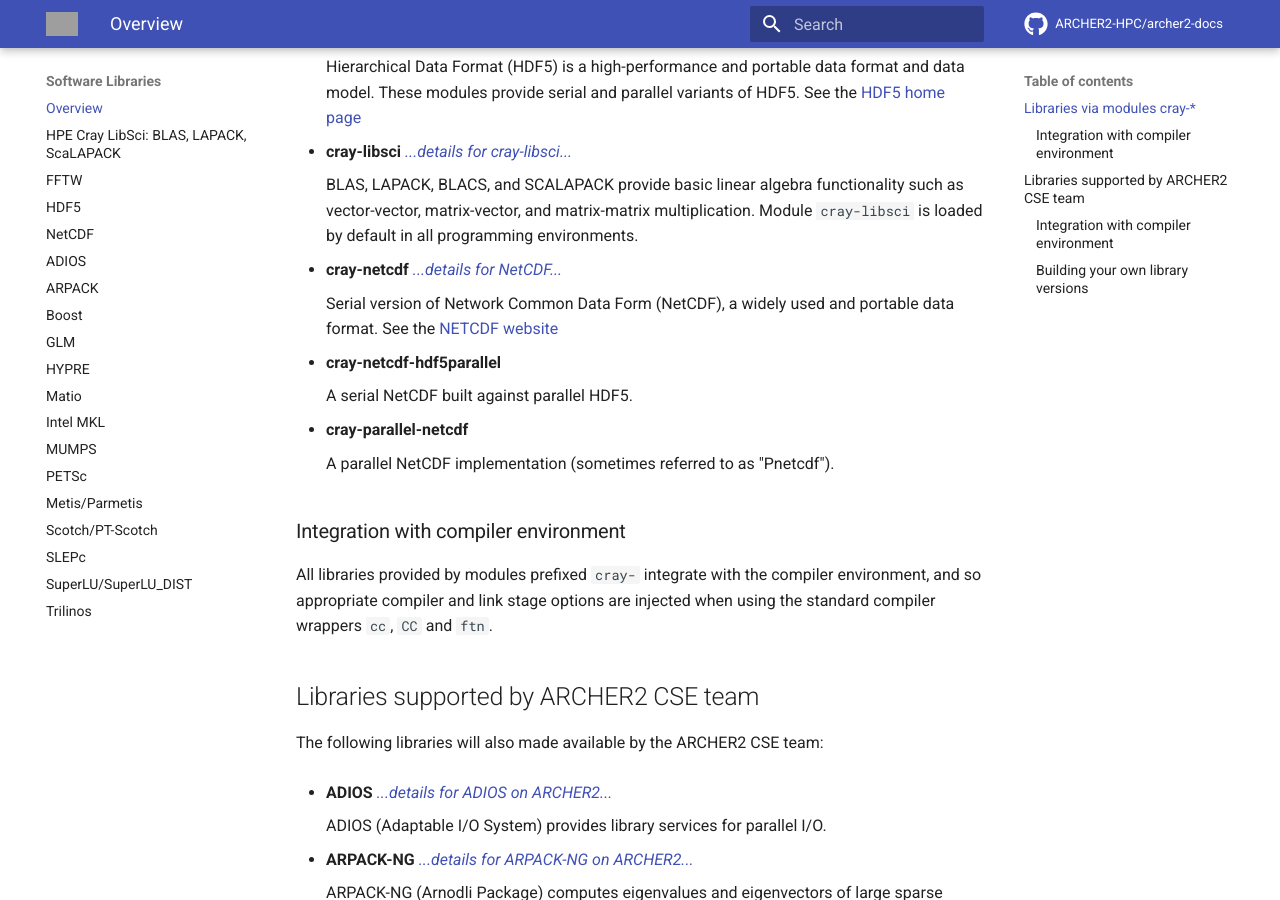
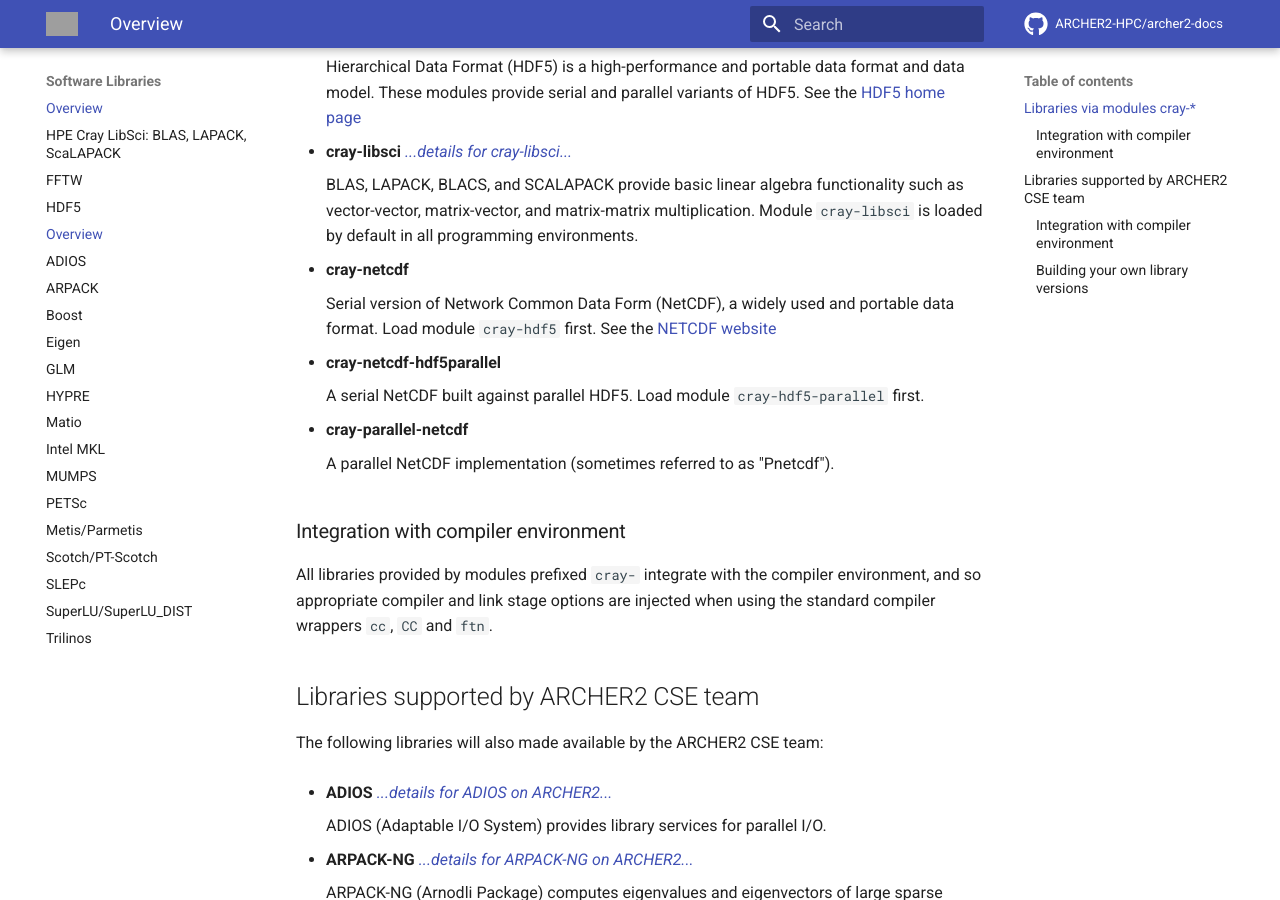
Before and after one commit to ARCHER2-HPC/archer2-docs, an MkDocs documentation site: the page built from docs/software-libraries/index.md, in a window 1280 px wide and 900 px high, scrolled down 703 px. Built offline with MkDocs 1.6.1 and Material for MkDocs 9.7.7, drawn with Linux system fonts in a browser that asks for light colours; comment, search, counter and statistics services are not loaded; grey boxes are pictures that could not be loaded.

Commit message:
Update libraries index section

```diff
--- a/docs/software-libraries/index.md
+++ b/docs/software-libraries/index.md
@@ -44,15 +44,16 @@ modules are:
      Module `cray-libsci` is loaded by default in all programming
      environments.
 
-- **cray-netcdf** [*...details for NetCDF...*](netcdf.md)
+- **cray-netcdf**
 
     Serial version of Network Common Data Form (NetCDF), a widely used
-    and portable data format.
+    and portable data format. Load module `cray-hdf5` first.
     See the [NETCDF website](https://www.unidata.ucar.edu/software/netcdf/)
 
 - **cray-netcdf-hdf5parallel**
 
-    A serial NetCDF built against parallel HDF5.
+    A serial NetCDF built against parallel HDF5. Load module
+    `cray-hdf5-parallel` first.
 
 - **cray-parallel-netcdf**
 
--- a/mkdocs.yml
+++ b/mkdocs.yml
@@ -90,10 +90,11 @@ nav:
     - "HPE Cray LibSci: BLAS, LAPACK, ScaLAPACK": software-libraries/libsci.md
     - "FFTW": software-libraries/fftw.md
     - "HDF5": software-libraries/hdf5.md
-    - "NetCDF": software-libraries/netcdf.md
+    - "NetCDF": software-libraries/index.md
     - "ADIOS": software-libraries/adios.md
     - "ARPACK": software-libraries/arpack.md
     - "Boost": software-libraries/boost.md
+    - "Eigen": software-libraries/eigen.md
     - "GLM":   software-libraries/glm.md
     - "HYPRE": software-libraries/hypre.md
     - "Matio": software-libraries/matio.md
```
